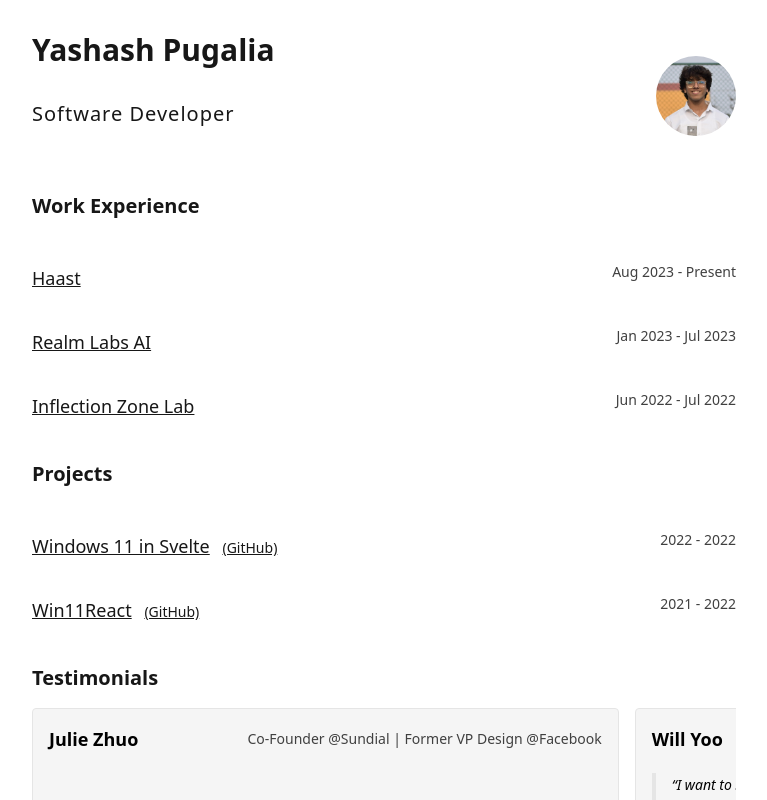
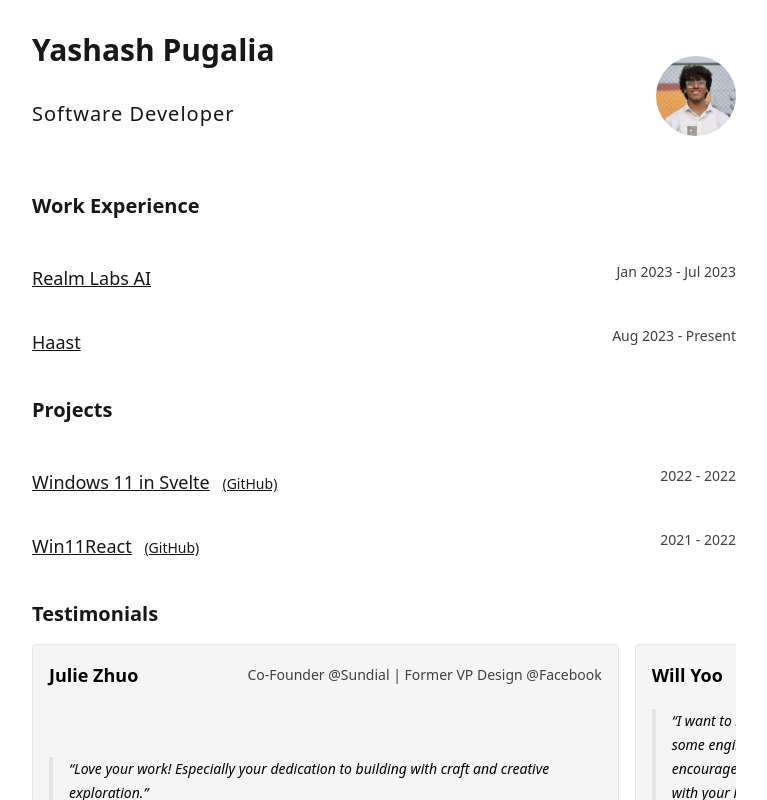
Before and after one commit to yashash-pugalia/portfolio, a SvelteKit app: page /cv in a window 1280 px wide. Shown: the top 800 px of the page, without its empty margins (256-1023 px from the left). Built offline with nearby package versions, Linux system fonts and the light colour scheme; grey boxes are pictures that could not be loaded.

Commit message:
better transitions, remove unimportant workex

```diff
--- a/src/routes/cv/+page.svelte
+++ b/src/routes/cv/+page.svelte
@@ -5,15 +5,6 @@
   import MarkdownLink from "./MarkdownLink.svelte";
 
   const work = [
-    {
-      collapsed: true,
-      company: "Haast",
-      link: "https://www.haast.io/",
-      date: "Aug 2023 - Present",
-      location: "Canberra, Australia - Remote",
-      desc: "Led the complete redesign of the web app using TailwindCSS and DaisyUI. Developed a PDF comparison tool with PSPDFKit and a workflow status board featuring drag-and-drop functionality (similar to Linear) .",
-      stack: "Svelte · Tailwind/DaisyUI · JavaScript · Flask · PostgreSQL",
-    },
     {
       collapsed: true,
       company: "Realm Labs AI",
@@ -25,13 +16,22 @@
     },
     {
       collapsed: true,
-      company: "Inflection Zone Lab",
-      date: "Jun 2022 - Jul 2022",
-      location: "Pune, India - Remote",
-      link: "https://www.linkedin.com/company/inflection-zone-lab-private-limited",
-      desc: "Provided mentorship on best practices and code quality. Contributed significantly to the foundation of a developer productivity/low-code tool. Refactored the codebase for the dashboard of one of their healthcare clients.",
-      stack: "Svelte · TypeScript · Tailwind/SkeletonUI",
+      company: "Haast",
+      link: "https://www.haast.io/",
+      date: "Aug 2023 - Present",
+      location: "Canberra, Australia - Remote",
+      desc: "Led the complete redesign of the web app using TailwindCSS and DaisyUI. Developed a PDF comparison tool with PSPDFKit and a workflow status board featuring drag-and-drop functionality (similar to Linear) .",
+      stack: "Svelte · Tailwind/DaisyUI · JavaScript · Flask · PostgreSQL",
     },
+    // {
+    //   collapsed: true,
+    //   company: "Inflection Zone Lab",
+    //   date: "Jun 2022 - Jul 2022",
+    //   location: "Pune, India - Remote",
+    //   link: "https://www.linkedin.com/company/inflection-zone-lab-private-limited",
+    //   desc: "Provided mentorship on best practices and code quality. Contributed significantly to the foundation of a developer productivity/low-code tool. Refactored the codebase for the dashboard of one of their healthcare clients.",
+    //   stack: "Svelte · TypeScript · Tailwind/SkeletonUI",
+    // },
   ];
 
   const projects = [
@@ -42,6 +42,7 @@
       github: "https://github.com/yashash-pugalia/win11-svelte",
       date: "2022 - 2022",
       previewImage: "https://win11.yashash.dev/demo.webp",
+      stack: "Svelte · JavaScript/TypeScript · CSS/Tailwind",
       desc: `
 Recreation of the Windows 11 desktop experience for the web.
 
@@ -54,9 +55,7 @@
 It has also been featured in notable blogs and newsletters such as :
 - [JavaScript Weekly](https://javascriptweekly.com/issues/638#:~:text=Fake-,Windows%2011,-in%20Svelte%20%E2%80%94%20This)
 - [Svelte's Monthly Newsletter](https://svelte.dev/blog/whats-new-in-svelte-june-2023#:~:text=and%2075%20cells-,Windows%2011,-in%20Svelte%20attempts)
-- [Hacker News](https://news.ycombinator.com/item?id=35896505)
-
-Stack: Svelte · JavaScript/TypeScript · CSS/Tailwind`,
+- [Hacker News](https://news.ycombinator.com/item?id=35896505)`,
     },
     {
       collapsed: true,
@@ -65,9 +64,8 @@
       github: "https://github.com/blueedgetechno/win11react",
       previewImage: "https://win11.blueedge.me/img/home.jpg",
       date: "2021 - 2022",
-      desc: `I was the lead Front-End contributor to this project which aims to simulate the windows 11 experience on the web. Used by 3.1M+ users, viewed 7.8M+ times in 2023.
-
-Stack: React · Redux · CSS · GitHub-Actions.`,
+      stack: "React · Redux · CSS · GitHub-Actions",
+      desc: `I was the lead Front-End contributor to this project which aims to simulate the windows 11 experience on the web. Used by 3.1M+ users, viewed 7.8M+ times in 2023.`,
     },
   ];
 
@@ -171,11 +169,9 @@
       <p class="mt-auto">{w.date}</p>
     </div>
     {#if !w.collapsed}
-      <div transition:slide>
-        <p>{w.location}</p>
-        <p>{w.desc}</p>
-        <p>Stack: {w.stack}</p>
-      </div>
+      <p transition:slide={{ delay: 0 }}>{w.location}</p>
+      <p transition:slide={{ delay: 100 }}>{w.desc}</p>
+      <p transition:slide={{ delay: 200 }}>Stack: {w.stack}</p>
     {/if}
   {/each}
 
@@ -205,6 +201,7 @@
       <div transition:slide>
         <SvelteMarkdown source={p.desc} renderers={{ link: MarkdownLink }} />
       </div>
+      <p transition:slide={{ delay: 200 }}>Stack: {p.stack}</p>
     {/if}
   {/each}
 
```
